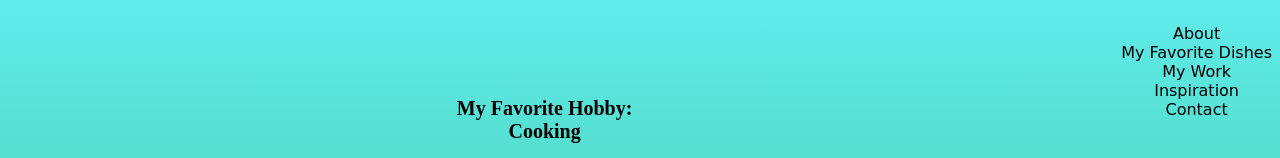
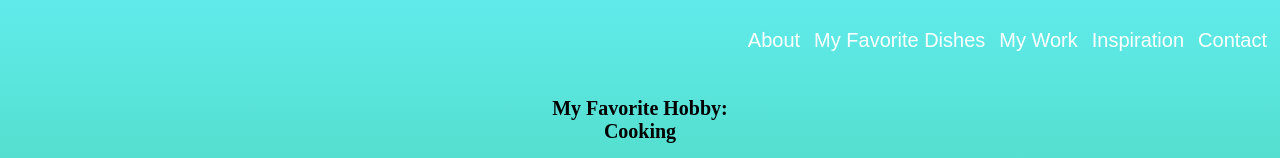
Before and after one commit to MyGHUsername1/Project-58, a plain HTML site: page index.html in a window 1280 px wide. Shown: the top 158 px of the page. Drawn offline with Linux system fonts and the light colour scheme; grey boxes are pictures that could not be loaded; a web font is replaced by a local one.

Commit message:
Add files via upload

```diff
--- a/style.css
+++ b/style.css
@@ -17,12 +17,13 @@ p {
 
 }
 
-title{
+title {
     font-size: 30px;
     line-height: 1.2;
     font-family: 'Sue Ellen Francisco', cursive;
     text-align: center;
 }
+
 .menu {
     list-style: none;
     font-family: cursive;
@@ -33,7 +34,7 @@ title{
     color: black;
 }
 
-.links {
+.link {
     float: left;
     color: #fff;
     padding-top: 5px;
```
